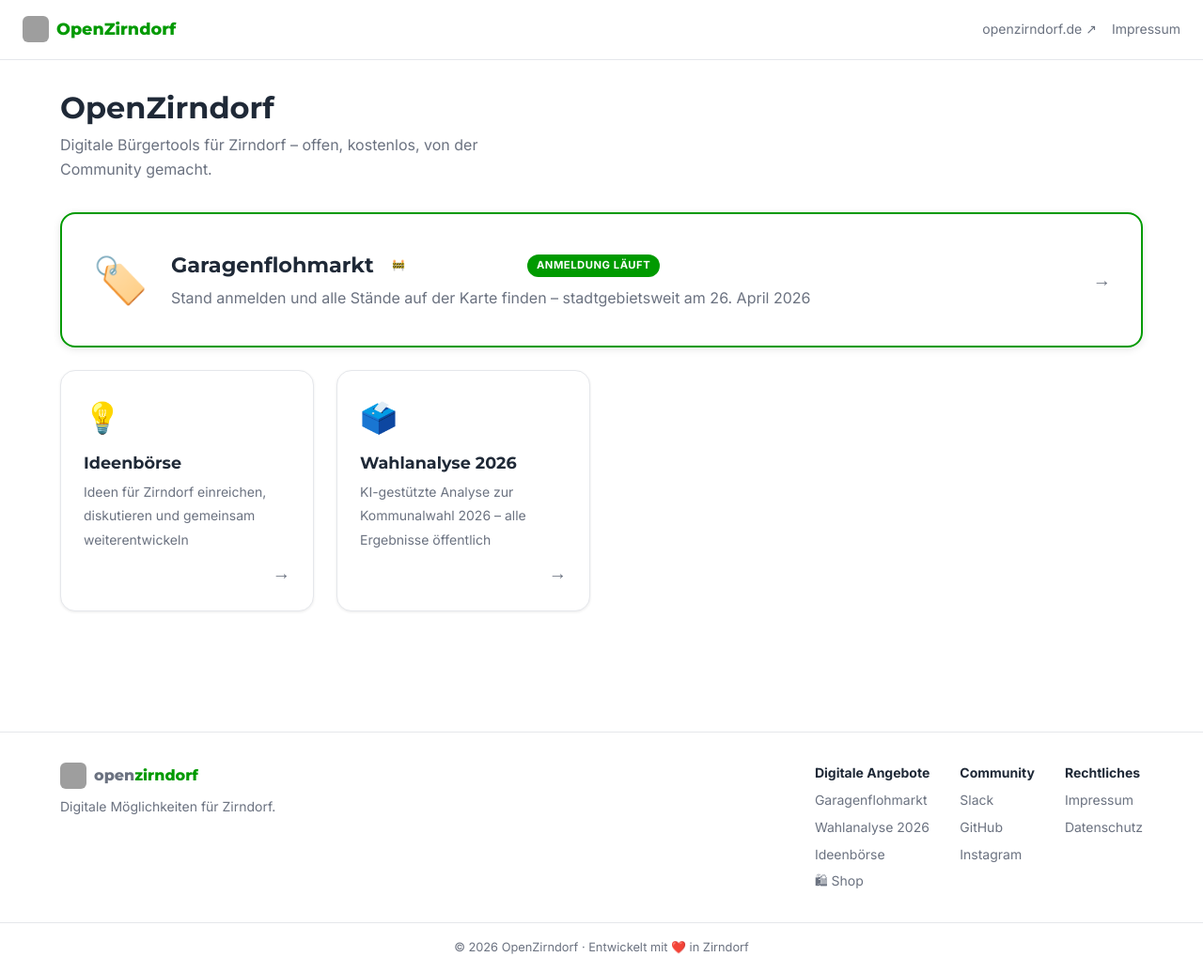
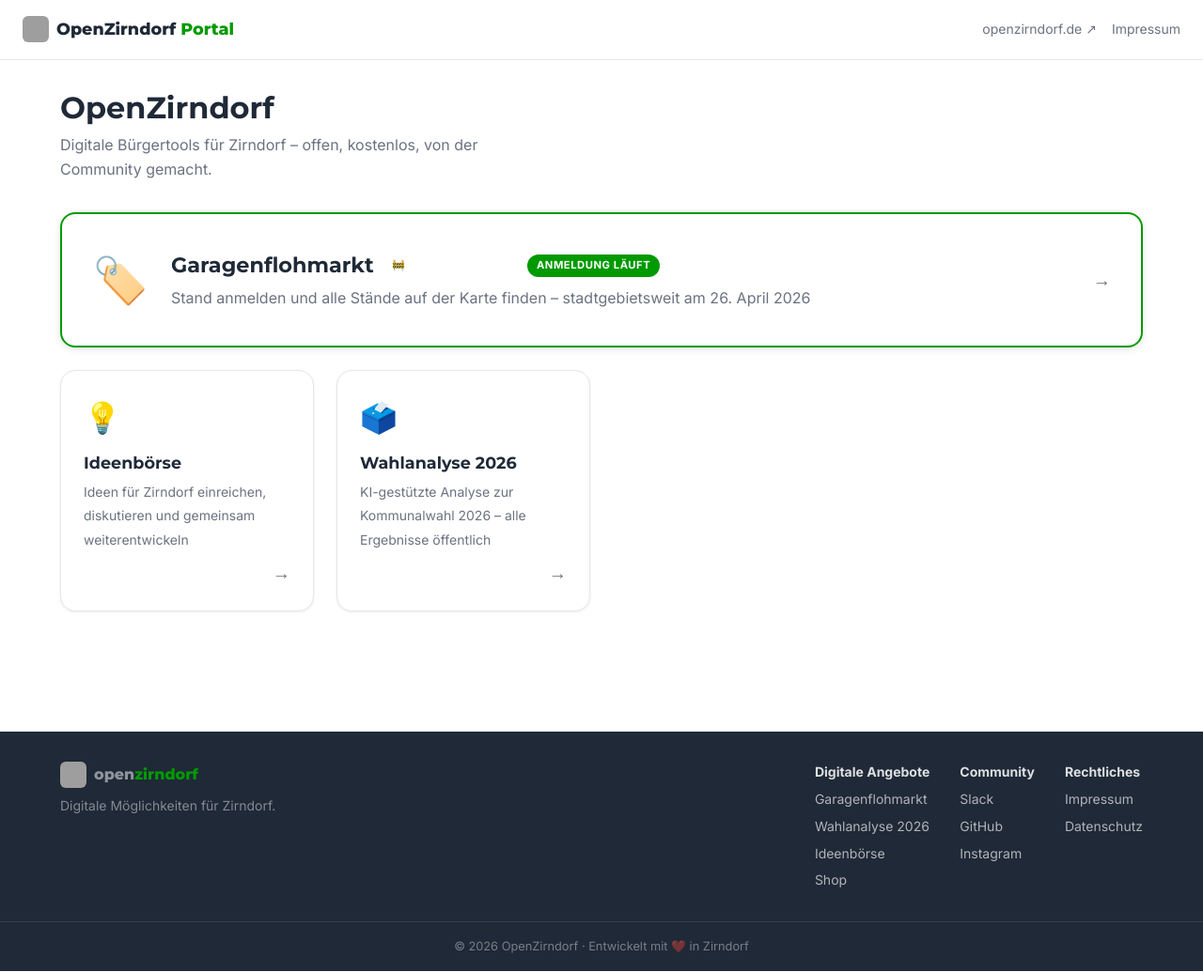
Before and after one commit to openzirndorf/openzirndorf-portal, a React (Vite) app: page / in a window 1280 px wide. Shown: the whole page at 94% size. Built offline with nearby package versions, Linux system fonts and the light colour scheme; grey boxes are pictures that could not be loaded.

Commit message:
fix content

```diff
--- a/index.html
+++ b/index.html
@@ -5,7 +5,7 @@
     <meta name="viewport" content="width=device-width, initial-scale=1.0" />
     <title>OpenZirndorf</title>
     <meta name="description" content="Digitale Bürgertools für Zirndorf – offen, kostenlos, von der Community gemacht." />
-    <link rel="icon" href="/favicon.svg" type="image/svg+xml" />
+    <link rel="icon" href="https://openzirndorf.de/static/assets/favicon.svg" type="image/svg+xml" />
   </head>
   <body>
     <div id="root"></div>
--- a/src/App.tsx
+++ b/src/App.tsx
@@ -41,8 +41,9 @@ function Header({ page }: { page: string }) {
           height={28}
           style={{ borderRadius: "6px" }}
         />
-        <span style={{ fontFamily: "var(--oz-font-heading)", fontWeight: 800, fontSize: "1.1rem", color: "var(--oz-green)" }}>
-          OpenZirndorf
+        <span style={{ fontFamily: "var(--oz-font-heading)", fontWeight: 800, fontSize: "1.1rem" }}>
+          <span style={{ color: "var(--oz-text)" }}>OpenZirndorf</span>{" "}
+          <span style={{ color: "var(--oz-green)" }}>Portal</span>
         </span>
       </a>
       <a
@@ -72,10 +73,10 @@ function Header({ page }: { page: string }) {
 const LOGO = "https://openzirndorf.de/static/media/logo.png";
 
 function Footer() {
-  const linkStyle = { fontSize: "0.875rem", color: "var(--oz-text-muted)", textDecoration: "none" } as const;
+  const linkStyle = { fontSize: "0.875rem", color: "rgba(255,255,255,0.65)", textDecoration: "none" } as const;
   const colStyle = { display: "flex", flexDirection: "column", gap: "0.4rem" } as const;
   return (
-    <footer style={{ borderTop: "1px solid var(--oz-bg-subtle)", marginTop: "4rem" }}>
+    <footer style={{ background: "var(--oz-dark, #1f2937)", marginTop: "4rem" }}>
       <div
         style={{
           maxWidth: "var(--oz-max-width)",
@@ -91,31 +92,31 @@ function Footer() {
           <a href="https://openzirndorf.de" style={{ display: "flex", alignItems: "center", gap: "0.5rem", textDecoration: "none" }}>
             <img src={LOGO} alt="" aria-hidden="true" width={28} height={28} style={{ borderRadius: "6px" }} />
             <span style={{ fontFamily: "var(--oz-font-heading)", fontWeight: 800 }}>
-              <span style={{ color: "var(--oz-text-muted)" }}>open</span>
+              <span style={{ color: "rgba(255,255,255,0.5)" }}>open</span>
               <span style={{ color: "var(--oz-green)" }}>zirndorf</span>
             </span>
           </a>
-          <p style={{ fontSize: "0.875rem", color: "var(--oz-text-muted)", margin: 0 }}>
+          <p style={{ fontSize: "0.875rem", color: "rgba(255,255,255,0.45)", margin: 0 }}>
             Digitale Möglichkeiten für Zirndorf.
           </p>
         </div>
 
         <div style={{ display: "flex", flexWrap: "wrap", gap: "2rem" }}>
           <div style={colStyle}>
-            <strong style={{ fontSize: "0.875rem" }}>Digitale Angebote</strong>
+            <strong style={{ fontSize: "0.875rem", color: "rgba(255,255,255,0.85)" }}>Digitale Angebote</strong>
             <a href="https://openzirndorf.github.io/garagenflohmarkt2.0/" target="_blank" rel="noopener noreferrer" style={linkStyle}>Garagenflohmarkt</a>
             <a href="https://wahl2026.openzirndorf.de/" target="_blank" rel="noopener noreferrer" style={linkStyle}>Wahlanalyse 2026</a>
             <a href="https://ideen.openzirndorf.de/" target="_blank" rel="noopener noreferrer" style={linkStyle}>Ideenbörse</a>
-            <a href="https://openzirndorf.myspreadshop.de/" target="_blank" rel="noopener noreferrer" style={linkStyle}>🛍 Shop</a>
+            <a href="https://openzirndorf.myspreadshop.de/" target="_blank" rel="noopener noreferrer" style={linkStyle}>Shop</a>
           </div>
           <div style={colStyle}>
-            <strong style={{ fontSize: "0.875rem" }}>Community</strong>
+            <strong style={{ fontSize: "0.875rem", color: "rgba(255,255,255,0.85)" }}>Community</strong>
             <a href="https://join.slack.com/t/openzirndorf/shared_invite/zt-3qt1trev5-UZDu3QpOfFfLKcIQTndZ6Q" target="_blank" rel="noopener noreferrer" style={linkStyle}>Slack</a>
             <a href="https://github.com/openzirndorf" target="_blank" rel="noopener noreferrer" style={linkStyle}>GitHub</a>
             <a href="https://instagram.com/openzirndorf" target="_blank" rel="noopener noreferrer" style={linkStyle}>Instagram</a>
           </div>
           <div style={colStyle}>
-            <strong style={{ fontSize: "0.875rem" }}>Rechtliches</strong>
+            <strong style={{ fontSize: "0.875rem", color: "rgba(255,255,255,0.85)" }}>Rechtliches</strong>
             <a href="#impressum" style={linkStyle}>Impressum</a>
             <a href="https://openzirndorf.de/datenschutz.html" target="_blank" rel="noopener noreferrer" style={linkStyle}>Datenschutz</a>
           </div>
@@ -123,11 +124,11 @@ function Footer() {
       </div>
       <div
         style={{
-          borderTop: "1px solid var(--oz-bg-subtle)",
+          borderTop: "1px solid rgba(255,255,255,0.1)",
           padding: "1rem 1.5rem",
           textAlign: "center",
           fontSize: "0.8rem",
-          color: "var(--oz-text-muted)",
+          color: "rgba(255,255,255,0.4)",
         }}
       >
         © {new Date().getFullYear()} OpenZirndorf · Entwickelt mit ❤️ in Zirndorf
```
